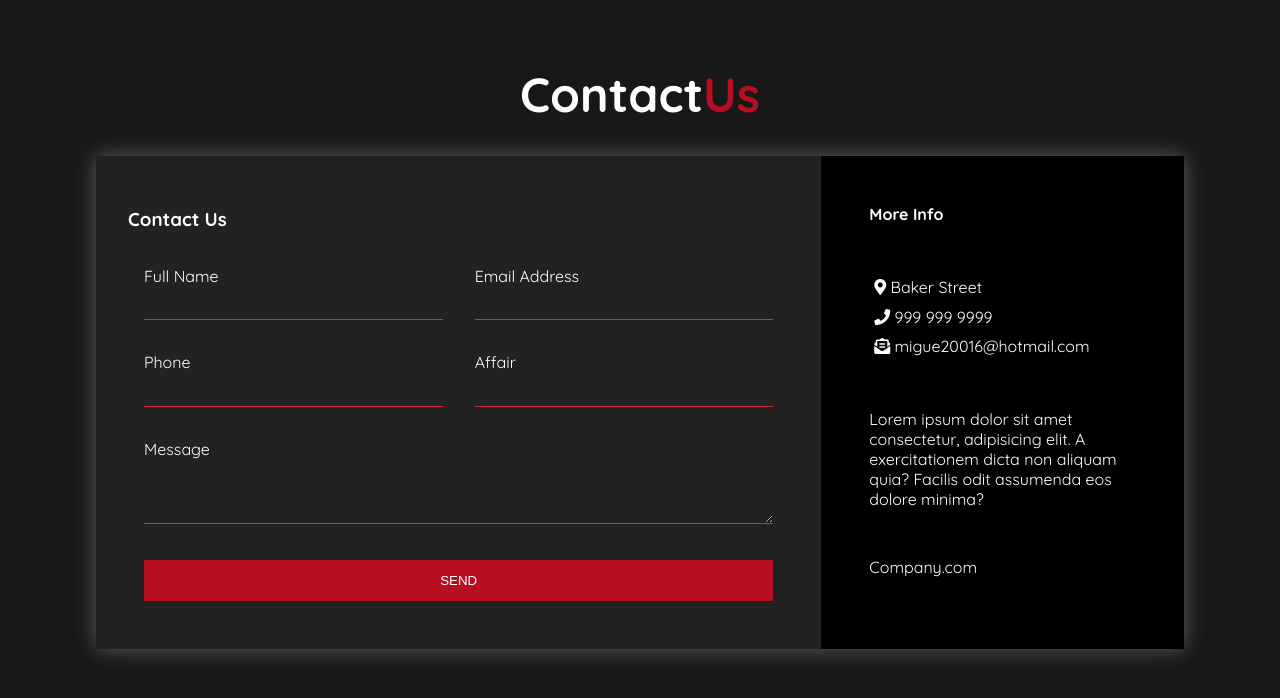
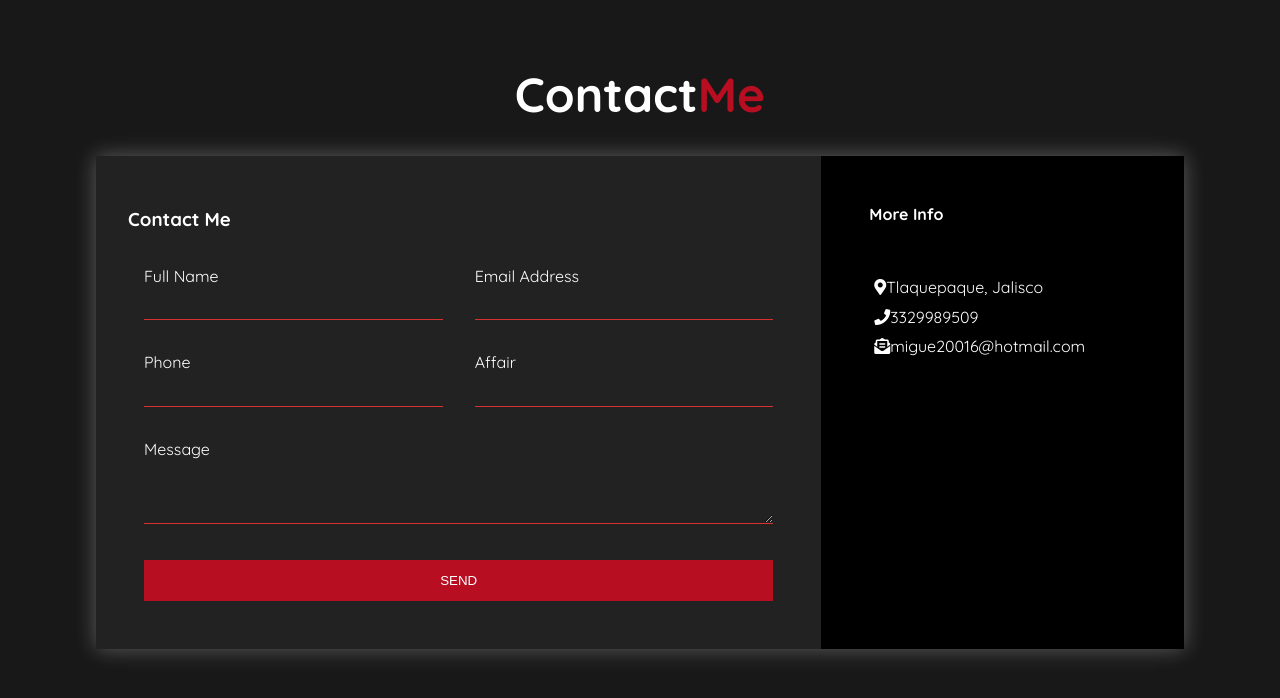
Before and after one commit to Miguegrc20/Contact-Form, a plain HTML site: page index.html in a window 1280 px wide. Drawn offline with nearby package versions, Linux system fonts and the light colour scheme.

Commit message:
cambios en la información

```diff
--- a/index.html
+++ b/index.html
@@ -25,11 +25,11 @@
 <body>
 
     <div class="content">
-        <h1 class="logo">Contact<span>Us</span></h1>
+        <h1 class="logo">Contact<span>Me</span></h1>
 
         <div class="contact-wrapper">
             <div class="contact-form">
-                <h3>Contact Us</h3>
+                <h3>Contact Me</h3>
                 <form action="">
                     <p>
                         <label>Full Name</label>
@@ -62,14 +62,10 @@
             <div class="contact-info">
                 <h4>More Info</h4>
                 <ul>
-                    <li><i class="fas fa-map-marker-alt"></i> Baker Street</li>
-                    <li><i class="fas fa-phone"></i> 999 999 9999</li>
-                    <li><i class="fas fa-envelope-open-text"></i> migue20016@hotmail.com</li>
+                    <li><i class="fas fa-map-marker-alt"></i>Tlaquepaque, Jalisco</li>
+                    <li><i class="fas fa-phone"></i>3329989509</li>
+                    <li><i class="fas fa-envelope-open-text"></i>migue20016@hotmail.com</li>
                 </ul>
-                <p>Lorem ipsum dolor sit amet consectetur, adipisicing elit. A exercitationem dicta non aliquam quia?
-                    Facilis odit assumenda eos dolore minima?</p>
-                <p>Company.com</p>
-
             </div>
         </div>
     </div>
```
